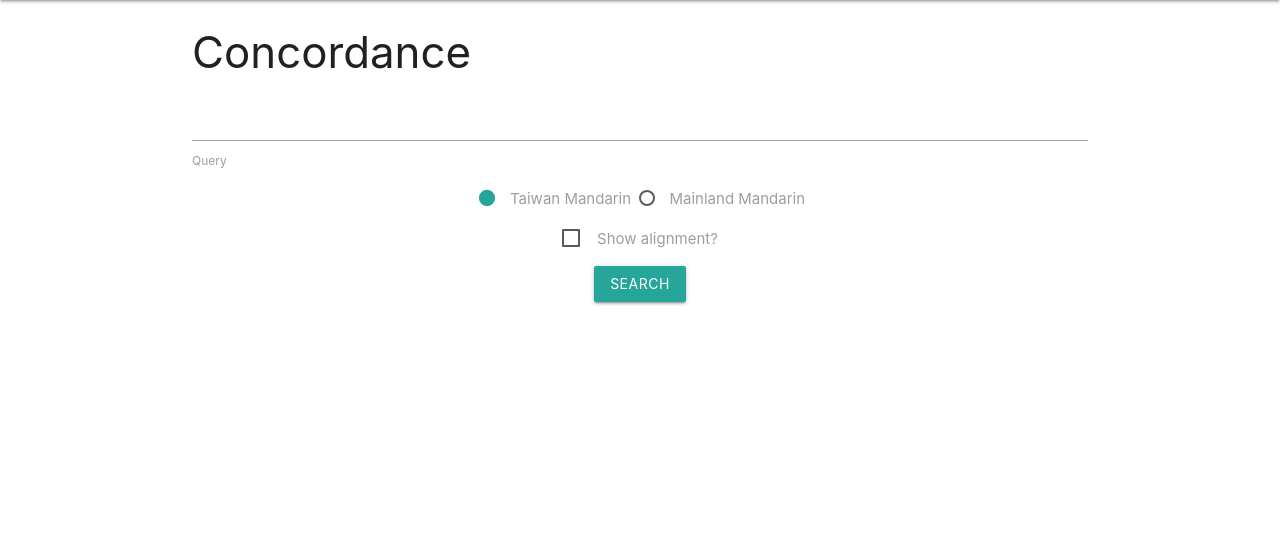
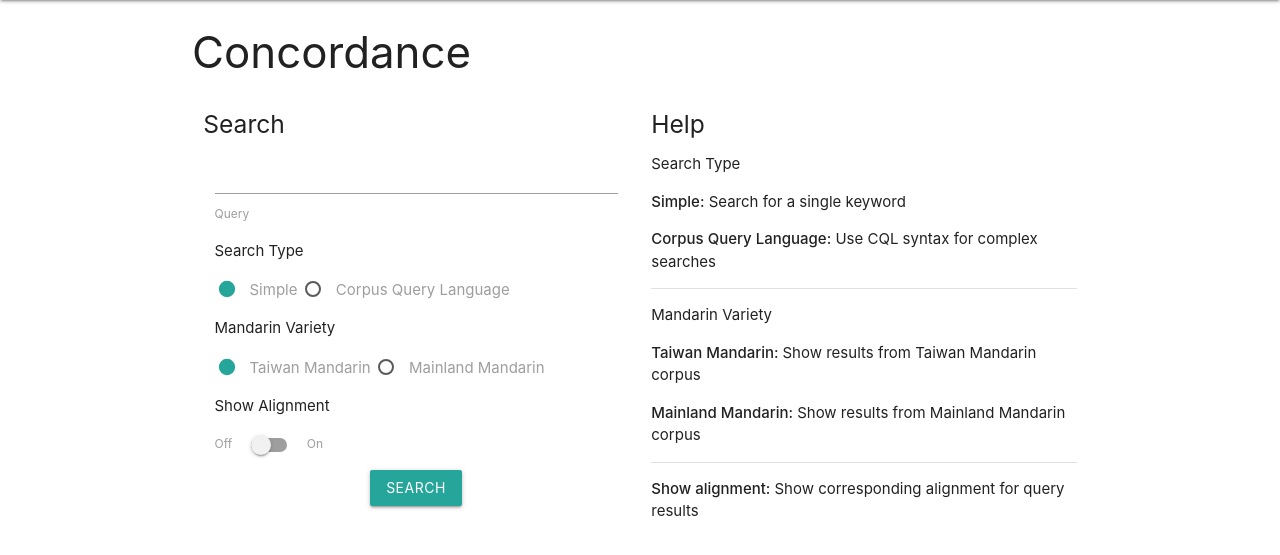
Before and after one commit to dachenlian/cwb-parallel, a Django app: page / in a window 1280 px wide. Shown: the part 64-619 px from the top of the page. Run offline with Django 3.2, Linux system fonts and the light colour scheme; parts of the project's set-up code (start-up, migrations or seed data) failed here and were passed over.

Commit message:
updated concordance view

```diff
--- a/cwb_parallel/core/cqp.py
+++ b/cwb_parallel/core/cqp.py
@@ -29,7 +29,7 @@ class Cqp:
             else:
                 self.aligned_corpus = None
 
-    def __str__(self):
+    def __repr__(self):
         return f'Cqp(query_cmd={self.query_cmd}, corpus={self.corpus}, alignment={self.alignment}, usr_registry={self.usr_registry})'
 
     def __len__(self):
@@ -52,7 +52,7 @@ class Cqp:
             f'{self.corpus.upper()};',
             'set Context 1 text;',
             f'show -cpos;',  # corpus position
-            f"""'{self.query_cmd}';""",
+            f"""{self.query_cmd};""",
             f"cat > '{fpath}';",
         ]
         if self.alignment:
@@ -63,7 +63,7 @@ class Cqp:
         for c in commands:
             q.sendline(c)
 
-        time.sleep(4)
+        time.sleep(5)
         # print('First expect')
         # q.expect(commands[-1])  # match last line
         # q.expect(f'{self.corpus.upper()}>')  # then match prompt after 'cat' command to ensure cmd finished
--- a/cwb_parallel/core/views.py
+++ b/cwb_parallel/core/views.py
@@ -21,6 +21,10 @@ class ConcordanceView(View):
         query = self.request.GET.get('query')
         corpus = self.request.GET.get('corpus')
         alignment = self.request.GET.get('alignment')
+        search_mode = self.request.GET.get('search-mode')
+
+        if search_mode == 'simple':
+            query = f"""'{query}'"""
 
         cqp = Cqp(query_cmd=query, corpus=corpus, alignment=alignment)
         if cqp.results:
--- a/cwb_parallel/templates/core/index.html
+++ b/cwb_parallel/templates/core/index.html
@@ -2,15 +2,28 @@
 {% block content %}
     <div class="row">
         <h3>Concordance</h3>
+        <div class="col s12 m6">
+            <h5>Search</h5>
             <form action="{% url 'core:concordance' %}" method="get">
-            <div class="col-12">
+                <div class="col s12">
                     <label>
                         <input type="text" name="query" required>
                         <span>Query</span>
                     </label>
                 </div>
-            <div class="col-6">
-                <p class="center-align">
+                <div class="col s12">
+                    <p>Search Type</p>
+                    <label>
+                        <input name="search-mode" value="simple" type="radio" checked>
+                        <span>Simple</span>
+                    </label>
+                    <label>
+                        <input name="search-mode" value="cql" type="radio">
+                        <span>Corpus Query Language</span>
+                    </label>
+                </div>
+                <div class="col s12">
+                    <p>Mandarin Variety</p>
                     <label>
                         <input type="radio" value="tm" name="corpus" checked>
                         <span>Taiwan Mandarin</span>
@@ -19,21 +32,36 @@
                         <input type="radio" value="mm" name="corpus">
                         <span>Mainland Mandarin</span>
                     </label>
-                </p>
                 </div>
-            <div class="col-12">
-                <p class="center-align">
+                <div class="col s12">
+                    <p>Show Alignment</p>
+                    <div class="switch">
                         <label>
-                        <input type="checkbox" name="alignment">
-                        <span>Show alignment?</span>
+                            Off
+                            <input name="alignment" type="checkbox">
+                            <span class="lever"></span>
+                            On
                         </label>
-                </p>
                     </div>
-            <div class="col-12">
+                </div>
+                <div class="col s12">
                     <p class="center-align">
                         <button type="submit" class="waves-effect waves-light btn">Search</button>
                     </p>
                 </div>
             </form>
         </div>
+        <div class="col s12 m6">
+            <h5>Help</h5>
+            <p>Search Type</p>
+            <p><strong>Simple:</strong> Search for a single keyword</p>
+            <p><strong>Corpus Query Language:</strong> Use CQL syntax for complex searches</p>
+            <div class="divider"></div>
+            <p>Mandarin Variety</p>
+            <p><strong>Taiwan Mandarin: </strong>Show results from Taiwan Mandarin corpus</p>
+            <p><strong>Mainland Mandarin: </strong>Show results from Mainland Mandarin corpus</p>
+            <div class="divider"></div>
+            <p><strong>Show alignment: </strong>Show corresponding alignment for query results</p>
+        </div>
+    </div>
 {% endblock content %}
```
Also changed, not shown: cwb_parallel/templates/core/results.html (+8 -0 lines). Lines whose indentation alone changed are shown as unchanged.
